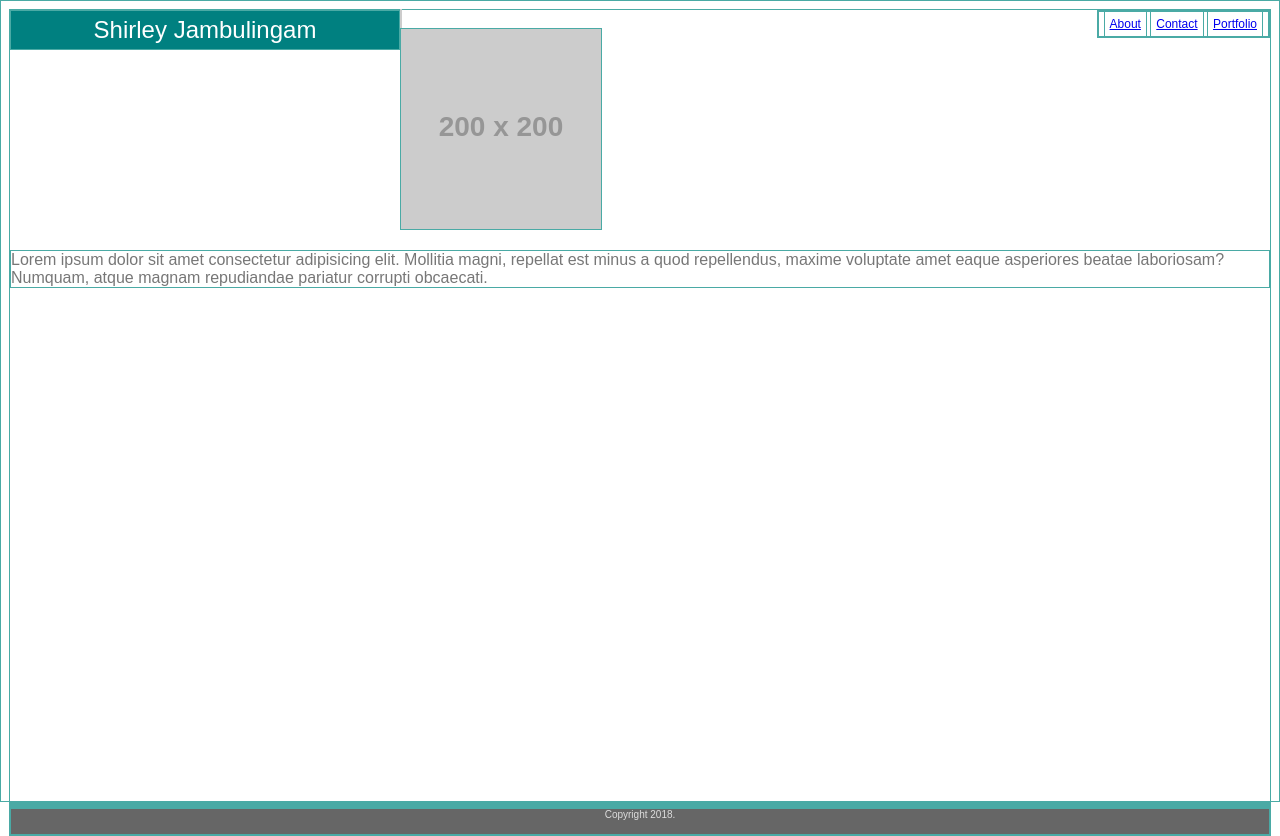
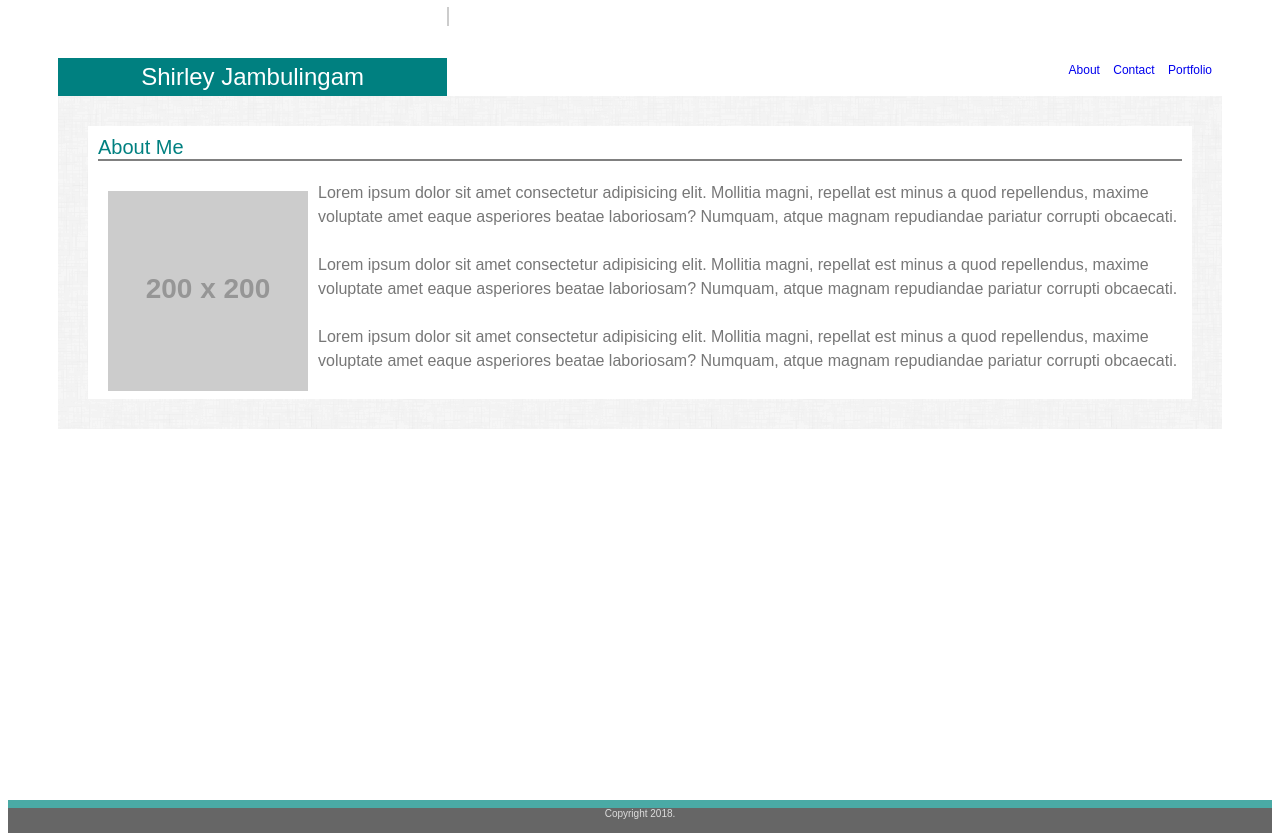
Before and after one commit to shirleyjambu/Basic-Portfolio, a plain HTML site: page index.html in a window 1280 px wide. Drawn offline with Linux system fonts and the light colour scheme; placeholder pictures from the web are drawn by us.

Commit message:
style changes

```diff
--- a/assets/css/style.css
+++ b/assets/css/style.css
@@ -10,9 +10,9 @@ body{
   padding-bottom:25px;
 }
 
-*{
+/* *{
   border: #4aaaa5 1px solid;
-}
+} */
 
 h1{
   font-family: Georgia, 'Times New Roman', Times, serif;
@@ -45,9 +45,27 @@ nav{
 
 a{
   padding: 5px;
+  text-decoration: none;
+}
+
+img{
+  float: left;
+  clear: both;
+  margin: 10px;
+}
+
+.inputTxt{
+  width: 640px;
+}
+
+.txtArea{
+  width: 640px;
+  height: 50px;
 }
 
 .mainHeader{
+  margin-left: 50px;
+  margin-top: 50px;
   float: left;
   width: 30%;
   background-color: teal;
@@ -59,8 +77,34 @@ a{
 
 .linkHeader{
   float: right;
+  margin-top: 50px;
+  margin-right: 50px;
 }
 .content{
+  margin:50px;
+  padding: 10px;
   background-color: #ffffff;
   border:#dddddd;
+  clear: both;
+  background-image: url("../images/dust_scratches.png");
 }
+
+.subHeader{
+  font-size: 20px;
+  color:teal;
+  border-bottom: 2px gray solid;
+  margin-bottom: 20px;
+}
+
+.classInfo{
+  background-color: #ffffff;
+  padding: 10px;
+  margin:20px;
+}
+
+.clsText{
+  margin-left: 10px;
+  display: block;
+  overflow: auto;
+  line-height: 1.5;
+}
--- a/index.html
+++ b/index.html
@@ -20,8 +20,21 @@
   </header>
 
   <div class="content">
-    <img src="http://via.placeholder.com/200" alt="">
-    <p>Lorem ipsum dolor sit amet consectetur adipisicing elit. Mollitia magni, repellat est minus a quod repellendus, maxime voluptate amet eaque asperiores beatae laboriosam? Numquam, atque magnam repudiandae pariatur corrupti obcaecati.</p>
+    <section class="classInfo">
+      <section class="subHeader">
+        About Me
+      </section>
+      <section>
+        <img src="http://via.placeholder.com/200" alt="My Image">
+        <p class="clsText">
+        Lorem ipsum dolor sit amet consectetur adipisicing elit. Mollitia magni, repellat est minus a quod repellendus, maxime voluptate amet eaque asperiores beatae laboriosam? Numquam, atque magnam repudiandae pariatur corrupti obcaecati.
+        <br><br>
+        Lorem ipsum dolor sit amet consectetur adipisicing elit. Mollitia magni, repellat est minus a quod repellendus, maxime voluptate amet eaque asperiores beatae laboriosam? Numquam, atque magnam repudiandae pariatur corrupti obcaecati.
+        <br><br>
+        Lorem ipsum dolor sit amet consectetur adipisicing elit. Mollitia magni, repellat est minus a quod repellendus, maxime voluptate amet eaque asperiores beatae laboriosam? Numquam, atque magnam repudiandae pariatur corrupti obcaecati.
+      </p>
+      </section>
+  </section>
   </div>
   <footer>
     Copyright 2018.
```
Also changed, not shown: contact.html (+12 -9 lines), portfolio.html (+7 -5 lines), assets/images/dust_scratches.png (added).
